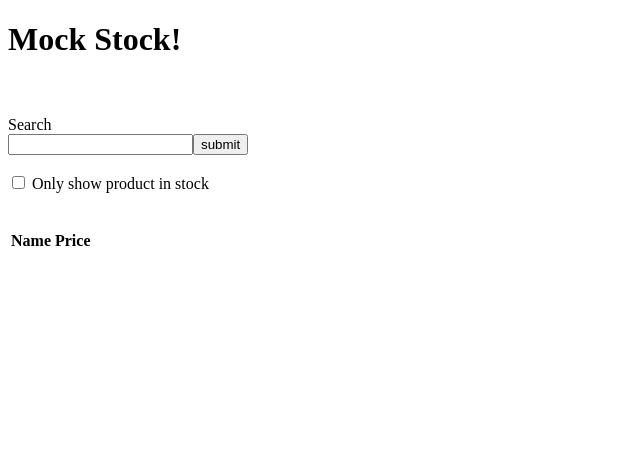
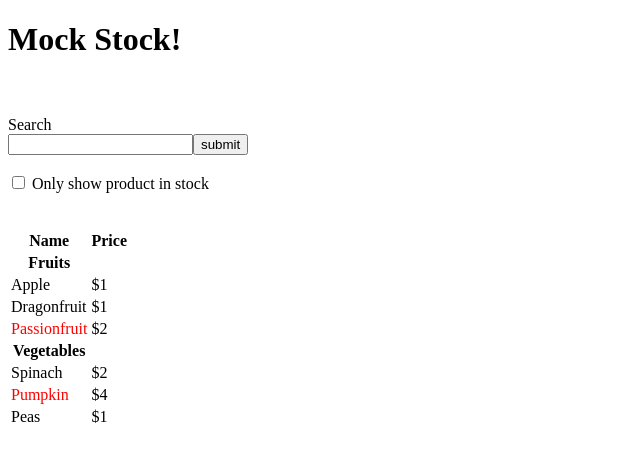
Before and after one commit to itsVasty/studious-enigma, a React (Vite) app in the folder mock-stock/: page / in a window 1280 px wide. Shown: the top 460 px of the page, without its empty margins (0-640 px from the left). Built offline with nearby package versions, Linux system fonts and the light colour scheme.

Commit message:
added table components

```diff
--- a/mock-stock/src/App.tsx
+++ b/mock-stock/src/App.tsx
@@ -3,7 +3,6 @@ import './App.css'
 
 function SearchBar(){
   return(
-    <>
     <form id='form-search' name='for-search'>
       <label htmlFor='search_bar'>Search</label><br/>
       <input type='text' id='search_bar' name='search_bar'></input>
@@ -12,29 +11,91 @@ function SearchBar(){
       <input type='checkbox' id='in_stock' name='in_stock'></input>
       <label htmlFor='in_stock'> Only show product in stock</label>
     </form>
+  )
+}
+
+function ProductCategoryRow({category}){
+  return(
+    <tr>
+      <th>
+        {category}
+      </th>
+    </tr>
+  )
+}
+
+function ProductRow({product}){
+  const name = product.stocked ? product.name :
+    <span style={{color: 'red'}}>
+      {product.name}
+    </span>
+
+  return(
+    <tr>
+      <td>{name}</td>
+      <td>{product.price}</td>
+    </tr>
+  )
+}
+
+function ProductTable({products}){
+  const rows = []
+  let lastCategory = null
+
+  products.forEach((product) => {
+    if (product.category !== lastCategory){
+      rows.push(
+        <ProductCategoryRow
+          category={product.category}
+          key={product.category}/>
+      )
+    }
+    rows.push(
+      <ProductRow
+        product={product}
+        key={product.name}/>
+    )
+    lastCategory = product.category
+  })
+
+  return(
+    <table>
+      <thead>
+        <tr>
+          <th>Name</th>
+          <th>Price</th>
+        </tr>
+      </thead>
+      <tbody>{rows}</tbody>
+    </table>
+  )
+}
+
+function FilteredProductTable({products}){
+  return(
+    <>
+      <SearchBar/>
+      <br/><br/>
+      <ProductTable products={products}/>
     </>
   )
 }
 
-function ResultsTable(){
-  return(<>
-    <table>
-      <tr>
-        <th>Name</th>
-        <th>Price</th>
-      </tr>
-    </table>
-  </>)
-}
+const PRODUCTS = [
+  {category: "Fruits", price: "$1", stocked: true, name: "Apple"},
+  {category: "Fruits", price: "$1", stocked: true, name: "Dragonfruit"},
+  {category: "Fruits", price: "$2", stocked: false, name: "Passionfruit"},
+  {category: "Vegetables", price: "$2", stocked: true, name: "Spinach"},
+  {category: "Vegetables", price: "$4", stocked: false, name: "Pumpkin"},
+  {category: "Vegetables", price: "$1", stocked: true, name: "Peas"}
+];
 
 export default function App() {
   return (
     <>
       <h1>Mock Stock!</h1>
       <br/><br/>
-      <SearchBar/>
-      <br/><br/>
-      <ResultsTable/>
+      <FilteredProductTable products={PRODUCTS}/>
     </>
   )
 }
```
Lines whose indentation alone changed are shown as unchanged.
